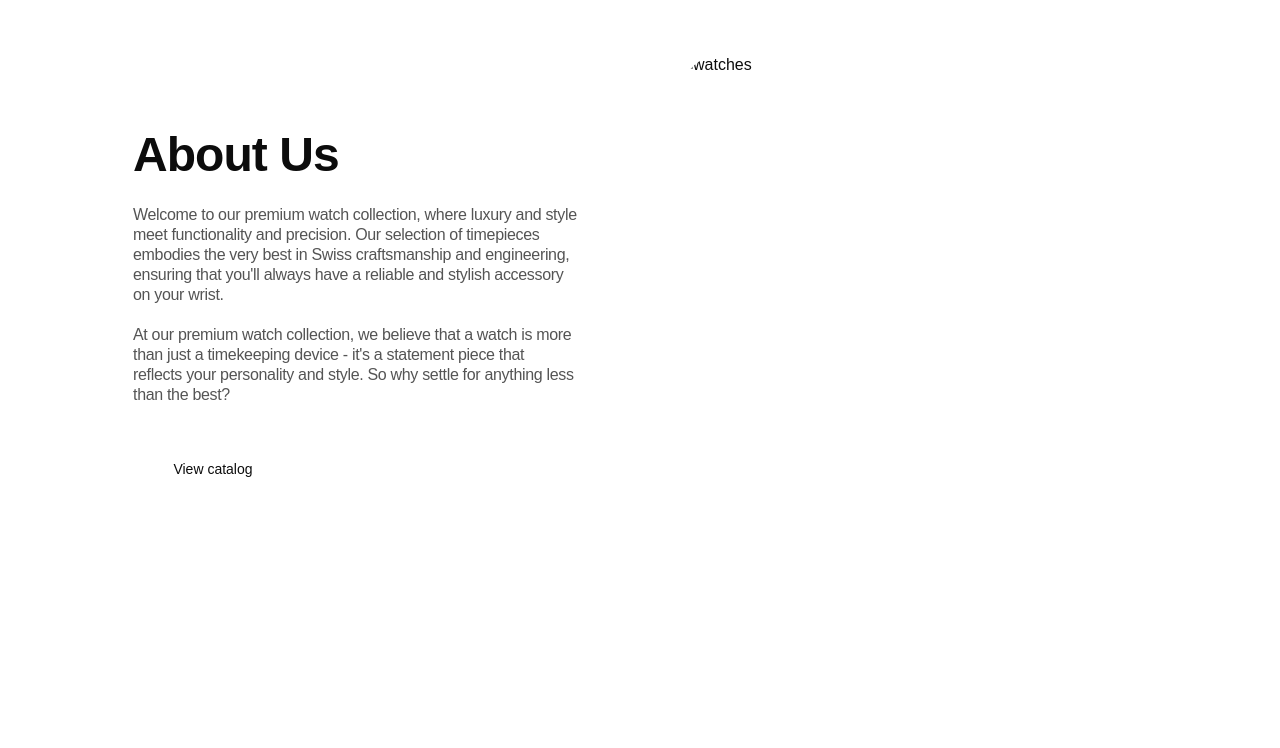
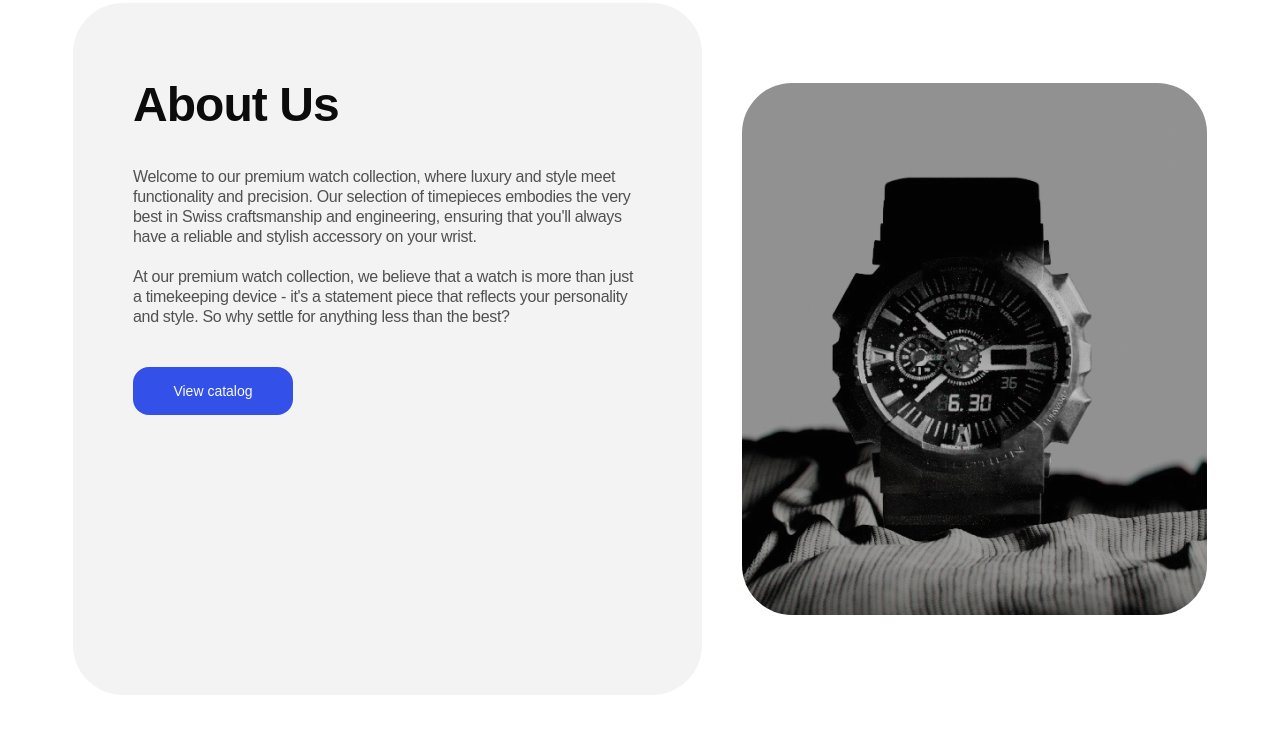
Before and after one commit to valentyn9/First-project-our-team, a website built with Vite: page src/index.html in a window 1280 px wide. Shown: the part 1184-1932 px from the top of the page. Built offline with nearby package versions, Linux system fonts and the light colour scheme; files whose address does not match are found by name.

Commit message:
section about

```diff
--- a/src/css/section-2.css
+++ b/src/css/section-2.css
@@ -1,13 +1,36 @@
+/* -------section-about----------- */
+.about-section {
+  max-width: 320px;
+  padding-left: 20px;
+  padding-right: 20px;
+  padding-bottom: 60px;
+  margin-left: auto;
+  margin-right: auto;
+}
+
+.about-container {
+  display: flex;
+  flex-direction: column;
+  justify-content: center;
+  align-items: center;
+  gap: 40px;
+}
+
+.about-block-text {
+  padding: 40px 20px;
+  border-radius: 30px;
+  width: 100%;
+  background: #f3f3f3;
+}
+
 .about-header {
-    font-family: var(--font-family);
   font-weight: 600;
   font-size: 32px;
-    line-height: 100%;
+  line-height: 1;
   letter-spacing: -0.02em;
-    color: var(--main);
+  color: #0c0c0c;
   margin-bottom: 28px;
 }
-
 
 .about-list {
   display: flex;
@@ -16,147 +39,142 @@
   margin-bottom: 40px;
 }
 
-
 .about-paragraph {
-    font-family: var(--font-family);
   font-weight: 500;
   font-size: 14px;
-    line-height: 129%;
+  line-height: 1.29;
   letter-spacing: -0.02em;
   color: rgba(12, 12, 12, 0.7);
   text-align: start;
 }
 
-
-.about-button {
-    font-family: var(--font-family);
-    font-weight: 500;
-    font-size: 14px;
-    line-height: 129%;
-    text-align: center;
-    color: var(--background);
-}
-
-
 .about-button-wrapper {
+  border-radius: 16px;
   width: 160px;
   height: 48px;
-    border: none;
-    border-radius: 16px;
-    background: var(--accent);
+  background-color: #3350e9;
   display: flex;
   justify-content: center;
   align-items: center;
   cursor: pointer;
 }
 
+.about-button-wrapper:focus {
+  background-color: #1f3cd4;
+}
+
+.about-button-wrapper:hover {
+  background-color: #1f3cd4;
+}
+
+.about-button {
+  font-weight: 500;
+  font-size: 14px;
+  line-height: 1.29;
+  text-align: center;
+  color: #fbfbfb;
+}
+
+.about-block-image {
+  border-radius: 30px;
+  width: 100%;
+  height: 512px;
+}
 
 .about-image {
+  height: 100%;
+  width: 100%;
+  object-fit: cover;
+  display: flex;
+  align-items: center;
+  justify-content: center;
   box-sizing: border-box;
   border-radius: 30px;
   border: none;
-    width: 100%;
 }
 
+@media screen and (min-width: 375px) {
+  .about-section {
+    max-width: 375px;
+  }
 
   .about-block-text {
-    background: var(--cards);
-    border: none;
-    border-radius: 30px;
-    padding: 40px 20px;
-    margin-bottom: 40px;
-    width: 100%;
+    width: 335px;
+    height: 446px;
   }
 
-
-.about-container {
-    display: flex;
-    flex-direction: column;
-    justify-content: center;
-    align-items: center;
+  .about-block-image {
+    width: 335px;
+  }
 }
 
-
+@media (min-width: 768px) {
   .about-section {
-    padding: 30px 0px;
+    max-width: 768px;
+    padding-left: 32px;
+    padding-right: 32px;
+    padding-bottom: 80px;
   }
 
-
-@media (min-width: 768px) {
-    .about-paragraph {
-        font-family: var(--font-family);
-        font-weight: 500;
-        font-size: 16px;
-        line-height: 125%;
-        letter-spacing: -0.02em;
-        color: rgba(12, 12, 12, 0.7);
+  .about-block-text {
+    padding: 60px 80px;
+    border-radius: 50px;
+    width: 704px;
+    height: 512px;
   }
 
-
   .about-header {
-        font-family: var(--font-family);
-        font-weight: 600;
     font-size: 48px;
-        line-height: 92%;
-        letter-spacing: -0.02em;
-        color: var(--main);
+    line-height: 0.92;
+    margin-bottom: 40px;
   }
-
-
-    .about-block-text {
-        width: 704px;
-        padding: 80px 60px;
-    }
-
 
   .about-list {
     margin-bottom: 60px;
   }
 
+  .about-paragraph {
+    font-size: 16px;
+    line-height: 1.25;
+  }
 
-    .about-section {
-        padding: 40px 0px;
+  .about-block-image {
+    border-radius: 50px;
+    width: 704px;
+    height: 512px;
+  }
+
+  .about-image {
+    border-radius: 50px;
   }
 }
 
-
 @media (min-width: 1280px) {
-    .about-container {
-        display: flex;
-        flex-direction: row;
-        flex-wrap: nowrap;
-        align-items: unset;
-        justify-content: unset;
+  .about-section {
+    max-width: 1280px;
+    padding-left: 65px;
+    padding-right: 65px;
+    padding-bottom: 100px;
   }
 
+  .about-container {
+    flex-direction: row;
+  }
 
   .about-block-text {
     padding: 80px 60px;
     width: 580px;
     height: 532px;
-        margin-right: 40px;
-        margin-bottom: 0px;
   }
-
-
-    .about-image {
-        border-radius: 50px;
-        width: 530px;
-        height: 532px;
-    }
-
 
   .about-list {
     margin-bottom: 40px;
   }
 
-
-    .about-section {
-        padding: 50px 0px;
+  .about-block-image {
+    width: 530px;
+    height: 532px;
+  }
 }
 
-
-    .about-button {
-        cursor: pointer;
-    }
-}
+/* -------section-about----------- */
--- a/src/partials/section-2.html
+++ b/src/partials/section-2.html
@@ -1,24 +1,22 @@
 <section class="about-section" id="about">
-    <div class="container">
   <div class="about-container">
     <div class="about-block-text">
       <h2 class="about-header">About Us</h2>
       <ul class="about-list">
         <li class="about-list-item">
           <p class="about-paragraph">
-                            Welcome to our premium watch collection, where luxury and style
-                            meet functionality and precision. Our selection of timepieces
-                            embodies the very best in Swiss craftsmanship and engineering,
-                            ensuring that you'll always have a reliable and stylish accessory
-                            on your wrist.
+            Welcome to our premium watch collection, where luxury and style meet
+            functionality and precision. Our selection of timepieces embodies
+            the very best in Swiss craftsmanship and engineering, ensuring that
+            you'll always have a reliable and stylish accessory on your wrist.
           </p>
         </li>
         <li class="about-list-item">
           <p class="about-paragraph">
             At our premium watch collection, we believe that a watch is more
             than just a timekeeping device - it's a statement piece that
-                            reflects your personality and style. So why settle for anything
-                            less than the best?
+            reflects your personality and style. So why settle for anything less
+            than the best?
           </p>
         </li>
       </ul>
@@ -28,16 +26,32 @@
     </div>
     <div class="about-block-image" data-aos="fade-left">
       <picture>
-                    <!-- Desktop screen -->
-                    <source media="(min-width: 1280px)" srcset="./img/about-desk-1x 1x, ./img/about-desk-2x 2x" />
-                    <!-- Tablet screen -->
-                    <source media="(min-width: 768px)" srcset="./img/about-tab-1x 1x, ./img/about-tab-2x 2x" />
-                    <!-- Mobile screen -->
-                    <source media="(min-width: 320px)" srcset="./img/about-mob-1x 1x, ./img/about-mob-2x 2x" />
-                    <img src="../img/about-desk-1x" alt="watches" class="about-image" loading="lazy" width="335"
-                        height="446" />
+        <source
+          srcset="/img/about-deck-1x.jpg 1x, /img/about-deck-2x.jpg 2x"
+          width="530"
+          height="532"
+          media="(min-width: 1280px)"
+        />
+        <source
+          srcset="/img/about-tab-1x.jpg 1x, /img/about-tab-2x.jpg 2x"
+          width="704"
+          height="512"
+          media="(min-width: 768px)"
+        />
+        <source
+          srcset="/img/about-mob-1x.jpg 1x, /img/about-mob-2x.jpg 2x"
+          width="335"
+          height="446"
+          media="(max-width: 767px)"
+        />
+        <img
+          src="/img/about-mob-1x.jpg"
+          width="335"
+          height="446"
+          alt="Hand watch"
+          class="about-image"
+        />
       </picture>
     </div>
   </div>
-    </div>
 </section>
```
Lines whose indentation alone changed are shown as unchanged.
